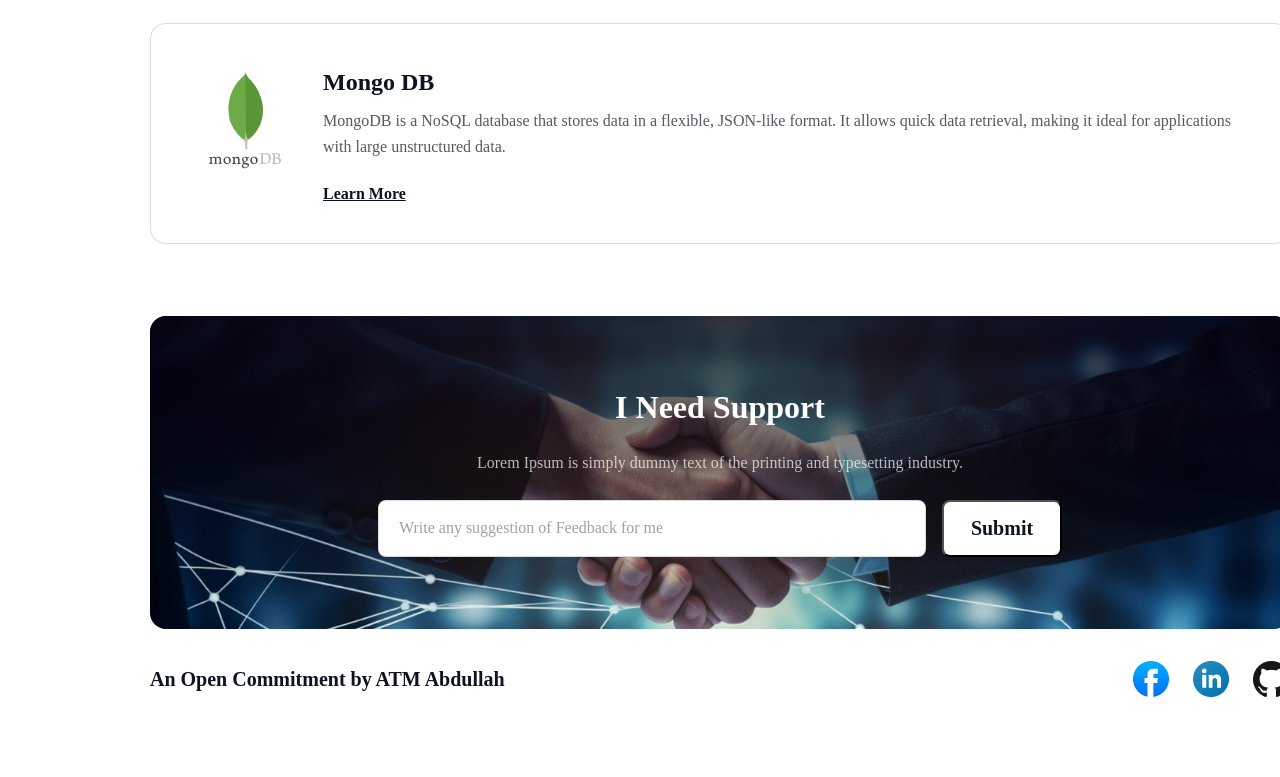
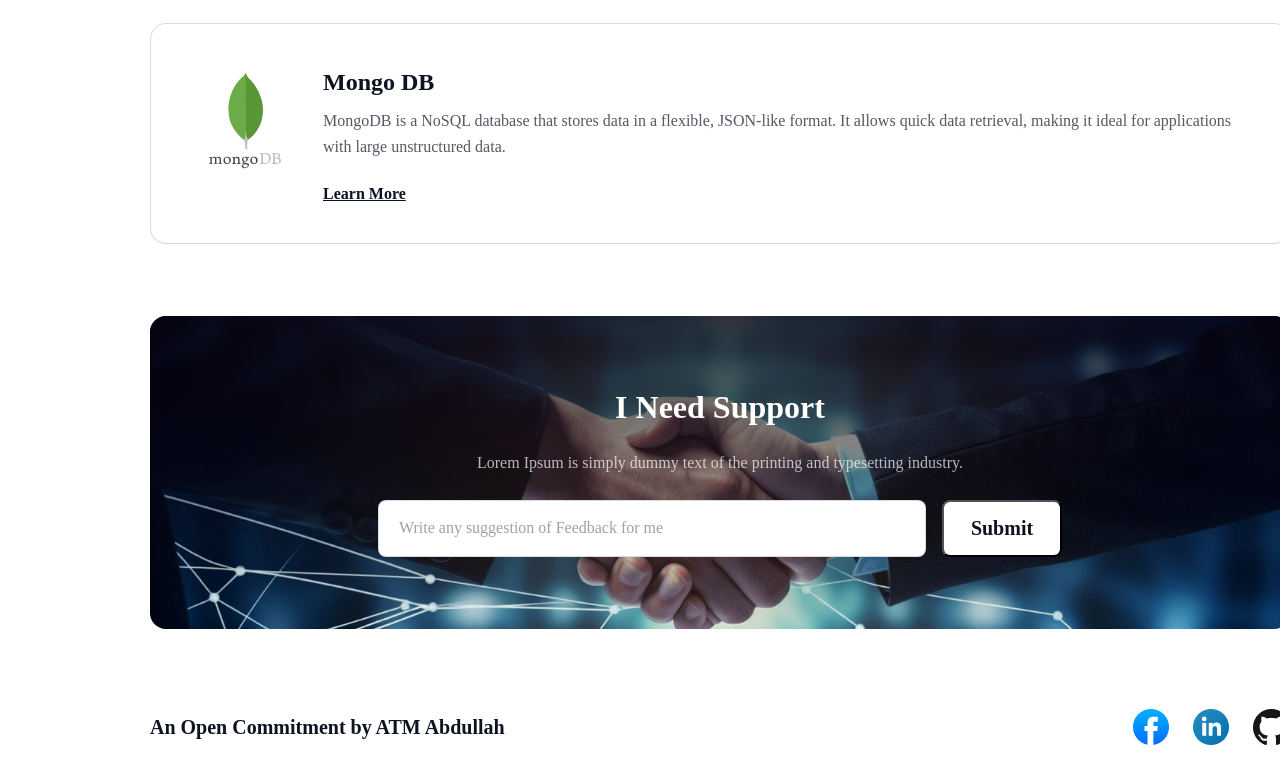
Before and after one commit to atmabdullaham/web-development-objective, a plain HTML site: page index.html in a window 1280 px wide. Shown: the part 4534-5311 px from the top of the page. Before the commit the page ends 5263 px from the top, so only its background shows below. Drawn offline with Linux system fonts and the light colour scheme; a web font is replaced by a local one.

Commit message:
adjusted footer margin

```diff
--- a/styles/style.css
+++ b/styles/style.css
@@ -371,7 +371,6 @@ border-radius: 16px;
 #support .input-container{
  display: flex;
  gap: 16px;
-
 }
 #email{
   box-sizing: border-box;
@@ -399,7 +398,7 @@ border-radius: 16px;
   font-weight: 600;
   line-height: 23px;
   letter-spacing: 0%;
-
+  cursor: pointer;
 }
 input::placeholder{
   color: rgba(13, 19, 33, 0.4);
@@ -429,7 +428,7 @@ footer{
   display: flex;
   justify-content: space-between;
   width: 1140px;
-  margin: 32px auto;
+  margin: 80px auto 32px;
   align-items: center;
 }
 footer p {
```
